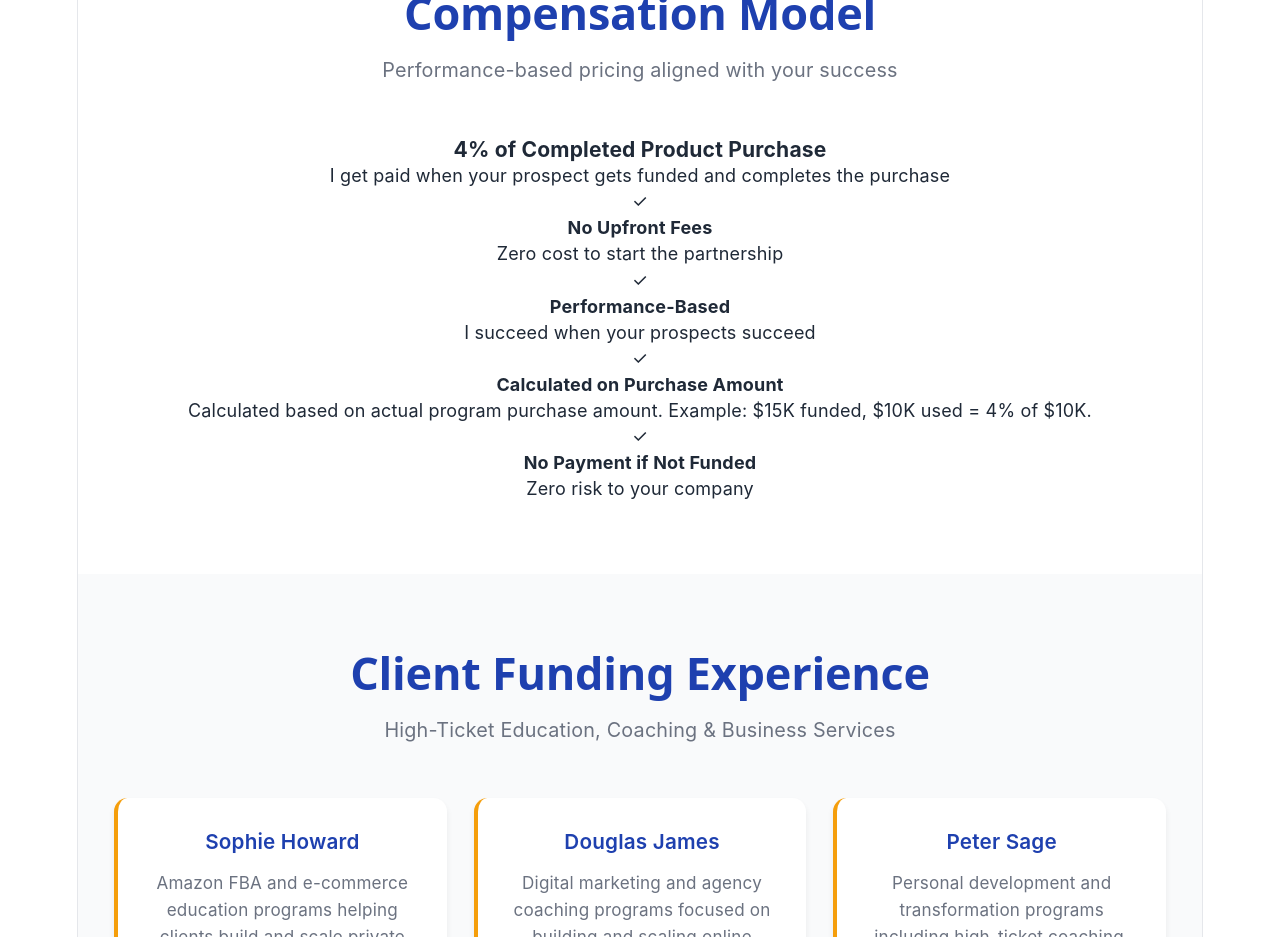
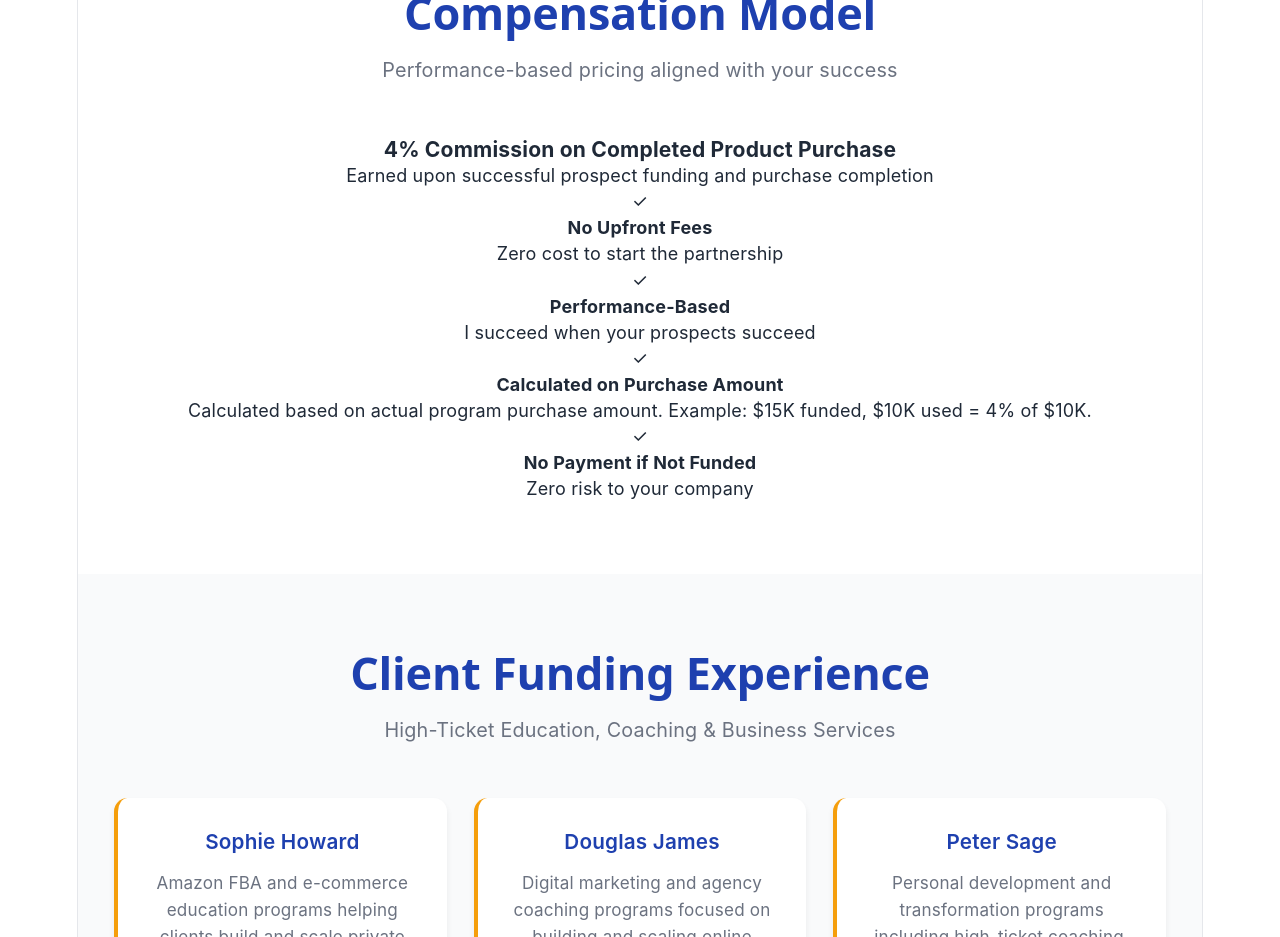
Before and after one commit to fundingadvisor/funding-specialist-website, a React (Vite) app: page / in a window 1280 px wide. Shown: the part 4340-5277 px from the top of the page. Built offline with nearby package versions, Linux system fonts and the light colour scheme.

Commit message:
Update compensation heading and description to partnership-focused language

```diff
--- a/src/App.jsx
+++ b/src/App.jsx
@@ -329,8 +329,8 @@ function App() {
           <p className="section-subtitle">Performance-based pricing aligned with your success</p>
 
           <div className="compensation-card">
-            <h3>4% of Completed Product Purchase</h3>
-            <p>I get paid when your prospect gets funded and completes the purchase</p>
+            <h3>4% Commission on Completed Product Purchase</h3>
+            <p>Earned upon successful prospect funding and purchase completion</p>
 
             <div className="compensation-features">
               <div className="feature">
```
